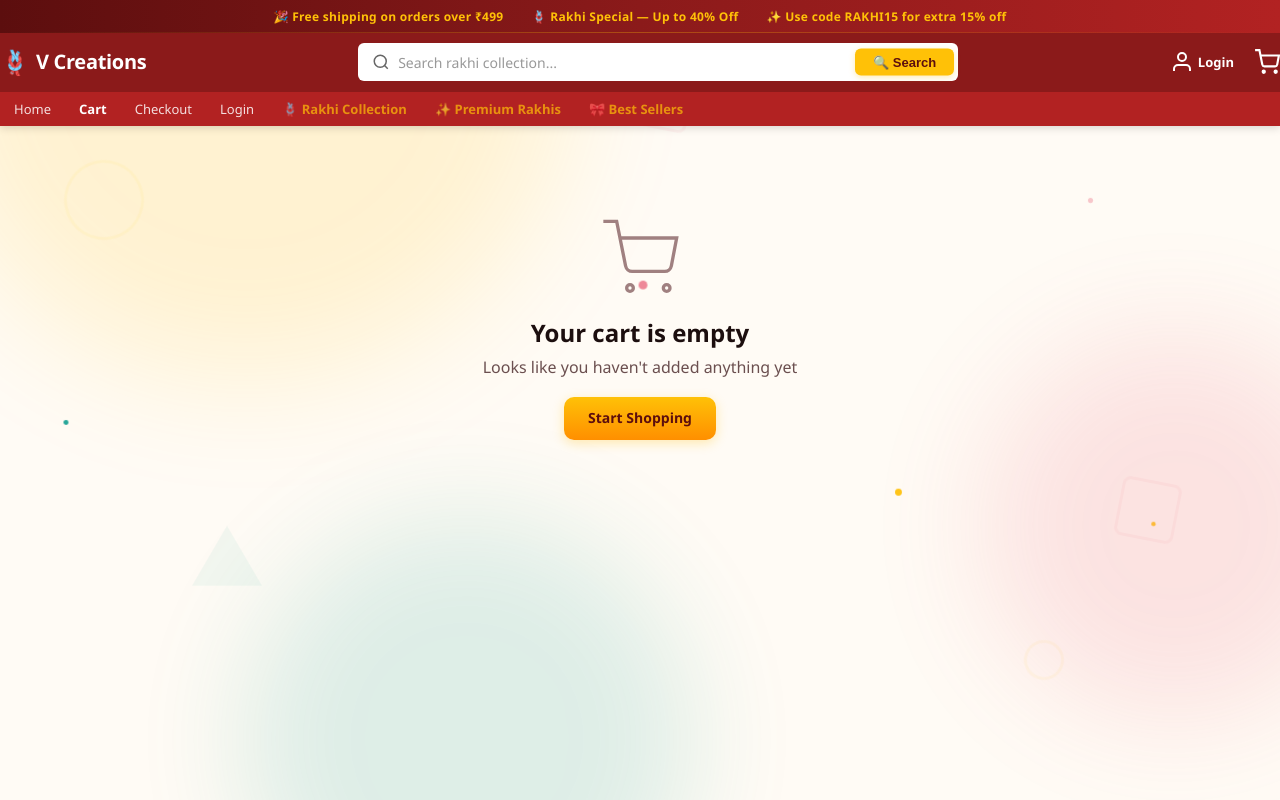
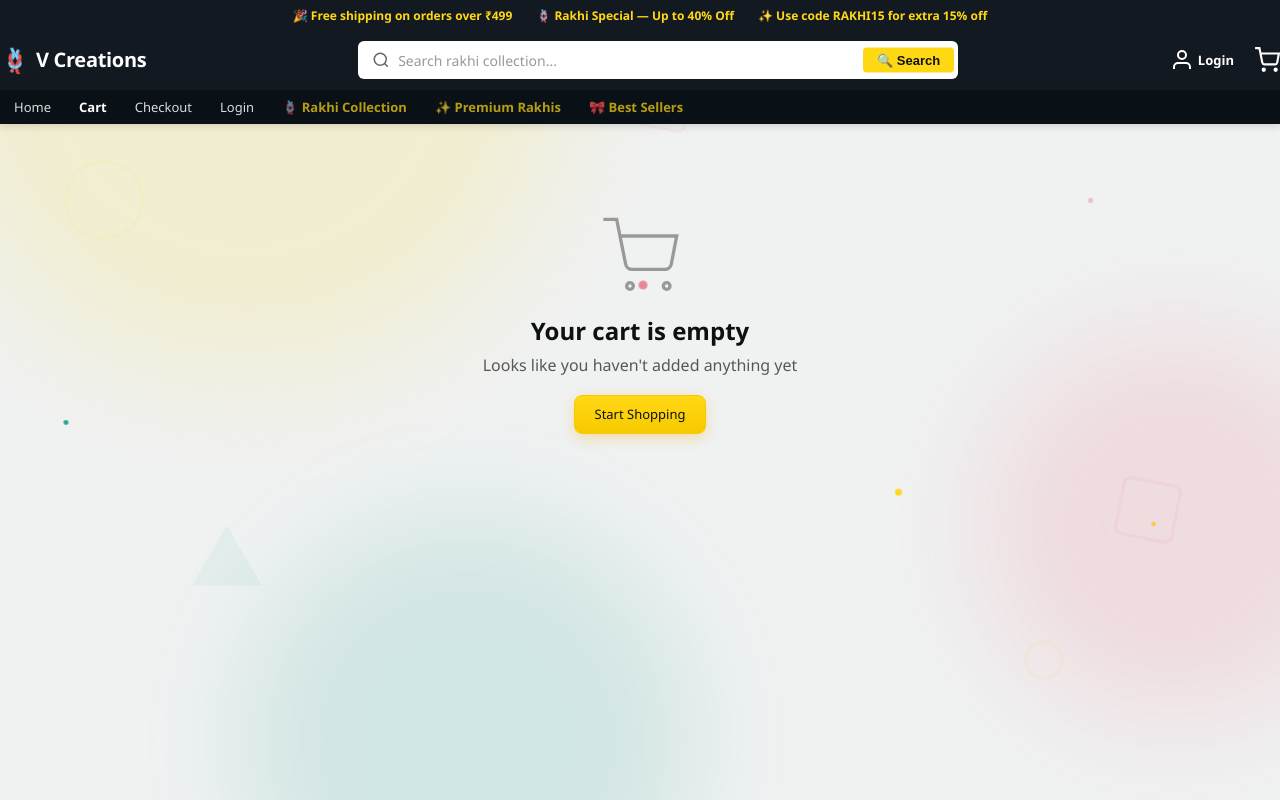
Before and after one commit to Varshith1805/v-creations, a React (Create React App) app in the folder vcreations-frontend/: page /cart in a window 1280 px wide. Built offline with nearby package versions, Linux system fonts and the light colour scheme.

Commit message:
Light Amazon/Flipkart theme - dark header, white cards, clean light UI

```diff
--- a/vcreations-frontend/src/App.css
+++ b/vcreations-frontend/src/App.css
@@ -1,25 +1,14 @@
 /* ===== Announcement Bar ===== */
 .announcement-bar {
-  background: linear-gradient(90deg, var(--c-primary-dark), var(--c-primary), var(--c-primary-light));
-  padding: 7px 16px;
+  background: var(--c-primary);
+  padding: 6px 16px;
   display: flex;
   justify-content: center;
-  gap: 28px;
+  gap: 24px;
   font-size: 12px;
   font-weight: 600;
   color: var(--c-accent);
   overflow: hidden;
-  letter-spacing: 0.3px;
-  position: relative;
-}
-
-.announcement-bar::after {
-  content: '';
-  position: absolute;
-  bottom: 0; left: 0; right: 0;
-  height: 1px;
-  background: linear-gradient(90deg, transparent, var(--c-accent), transparent);
-  opacity: 0.3;
 }
 
 /* ===== Site Header ===== */
@@ -95,16 +84,15 @@
   transform: translateY(-50%);
   background: var(--c-accent);
   border: none;
-  border-radius: 6px;
-  padding: 6px 18px;
+  border-radius: 4px;
+  padding: 5px 14px;
   font-size: 13px;
   font-weight: 700;
-  color: var(--c-primary-dark);
+  color: #0f1111;
   cursor: pointer;
   transition: all 0.15s;
-  box-shadow: 0 2px 6px rgba(255,193,7,0.3);
 }
-.search-btn:hover { background: var(--c-accent-light); transform: translateY(-50%) scale(1.02); }
+.search-btn:hover { background: var(--c-accent-light); }
 
 .header-actions {
   display: flex;
@@ -158,7 +146,7 @@
   display: flex;
   gap: 0;
   padding: 0;
-  background: var(--c-primary-light);
+  background: var(--c-primary-dark);
   overflow-x: auto;
   scrollbar-width: none;
   -ms-overflow-style: none;
@@ -186,23 +174,14 @@
 
 /* ===== Hero ===== */
 .hero {
-  background: linear-gradient(135deg, var(--c-cream) 0%, var(--c-white) 50%, var(--c-cream) 100%);
-  border-radius: 16px;
-  padding: 48px 0;
+  background: linear-gradient(180deg, #fef5e7 0%, #fdf2e9 100%);
+  border-radius: 0;
+  padding: 40px 0;
   text-align: center;
   position: relative;
   overflow: hidden;
-  margin-bottom: 32px;
-  border: 1px solid var(--c-border-light);
-  box-shadow: 0 4px 20px rgba(139,26,26,0.06);
-}
-
-.hero::before {
-  content: '';
-  position: absolute;
-  top: 0; left: 0; right: 0;
-  height: 4px;
-  background: linear-gradient(90deg, var(--c-primary), var(--c-accent), var(--c-primary));
+  margin-bottom: 24px;
+  border-bottom: 1px solid var(--c-border-light);
 }
 
 .hero h1 {
@@ -211,12 +190,12 @@
   margin-bottom: 8px;
 }
 
-.hero h1 span { color: var(--c-accent-dark); }
+.hero h1 span { color: #B12704; }
 
 .hero p {
   color: var(--c-text-secondary);
   font-size: 15px;
-  margin-bottom: 24px;
+  margin-bottom: 20px;
   max-width: 500px;
   margin-left: auto;
   margin-right: auto;
@@ -225,19 +204,18 @@
 .hero-offers {
   display: flex;
   justify-content: center;
-  gap: 10px;
+  gap: 8px;
   flex-wrap: wrap;
 }
 
 .hero-offers span {
-  padding: 8px 20px;
-  background: var(--c-white);
-  border: 1px solid var(--c-accent);
-  border-radius: 25px;
-  color: var(--c-primary);
-  font-size: 13px;
-  font-weight: 600;
-  box-shadow: 0 2px 6px rgba(255,193,7,0.15);
+  padding: 6px 16px;
+  background: white;
+  border: 1px solid var(--c-border);
+  border-radius: 20px;
+  color: var(--c-text-secondary);
+  font-size: 12px;
+  font-weight: 500;
 }
 
 /* ===== Categories ===== */
@@ -252,47 +230,36 @@
 .categories::-webkit-scrollbar { display: none; }
 
 .cat-chip {
-  padding: 8px 20px;
-  background: var(--c-surface);
-  border: 2px solid var(--c-border);
-  border-radius: 25px;
+  padding: 6px 16px;
+  background: white;
+  border: 1px solid var(--c-border);
+  border-radius: 4px;
   font-size: 13px;
-  font-weight: 600;
+  font-weight: 500;
   color: var(--c-text-secondary);
   cursor: pointer;
   white-space: nowrap;
-  transition: all 0.2s;
+  transition: all 0.15s;
   flex-shrink: 0;
 }
-.cat-chip:hover { border-color: var(--c-accent); color: var(--c-primary); background: var(--c-cream); }
-.cat-chip.active { background: var(--c-primary); color: white; border-color: var(--c-primary); box-shadow: 0 2px 8px rgba(139,26,26,0.2); }
+.cat-chip:hover { border-color: var(--c-primary); color: var(--c-primary); }
+.cat-chip.active { background: var(--c-primary); color: white; border-color: var(--c-primary); }
 
 /* ===== Section Header ===== */
 .section-header {
   display: flex;
   align-items: center;
   justify-content: space-between;
-  margin-bottom: 20px;
+  margin-bottom: 16px;
   gap: 12px;
   flex-wrap: wrap;
-  padding: 16px 0;
-  border-bottom: 2px solid var(--c-primary);
-  position: relative;
-}
-
-.section-header::after {
-  content: '';
-  position: absolute;
-  bottom: -2px; left: 0;
-  width: 80px;
-  height: 2px;
-  background: var(--c-accent);
+  padding: 12px 0;
 }
 
 .section-header h2 {
   font-size: var(--text-xl);
   color: var(--c-primary);
-  font-weight: 800;
+  font-weight: 700;
 }
 
 .search-filter {
@@ -337,19 +304,18 @@
 
 .product-card {
   background: var(--c-surface);
-  border-radius: 12px;
-  border: 1px solid var(--c-border-light);
+  border-radius: 0;
+  border: 1px solid var(--c-border);
   overflow: hidden;
-  transition: all 0.25s;
+  transition: all 0.2s;
   position: relative;
   cursor: pointer;
-  box-shadow: 0 2px 8px rgba(139,26,26,0.04);
+  box-shadow: 0 1px 3px rgba(0,0,0,0.04);
 }
 
 .product-card:hover {
-  border-color: var(--c-accent);
-  box-shadow: 0 8px 24px rgba(139,26,26,0.08);
-  transform: translateY(-3px);
+  border-color: var(--c-accent-dark);
+  box-shadow: 0 2px 12px rgba(0,0,0,0.06);
 }
 
 .product-card:hover .product-img img {
@@ -530,14 +496,13 @@
   align-items: center;
   gap: 16px;
   background: var(--c-surface);
-  border-radius: 12px;
-  padding: 20px;
+  border-radius: 0;
+  padding: 16px;
   border: 1px solid var(--c-border);
-  transition: all 0.2s;
-  box-shadow: 0 2px 8px rgba(0,0,0,0.03);
+  transition: all 0.15s;
 }
 
-.cart-item:hover { border-color: var(--c-accent); box-shadow: 0 4px 16px rgba(255,193,7,0.1); }
+.cart-item:hover { border-color: var(--c-border); }
 
 .cart-item-img {
   width: 100px;
@@ -643,13 +608,12 @@
 
 .checkout-summary {
   background: var(--c-surface);
-  border-radius: 12px;
-  padding: 24px;
+  border-radius: 0;
+  padding: 20px;
   border: 1px solid var(--c-border);
-  box-shadow: 0 2px 12px rgba(139,26,26,0.05);
 }
 
-.checkout-summary h3 { font-size: 17px; margin-bottom: 16px; padding-bottom: 12px; border-bottom: 2px solid var(--c-primary); color: var(--c-primary); }
+.checkout-summary h3 { font-size: 16px; margin-bottom: 12px; padding-bottom: 8px; border-bottom: 1px solid var(--c-border); color: var(--c-primary); }
 
 .checkout-line {
   display: flex;
@@ -703,18 +667,17 @@
 
 .admin-card {
   background: var(--c-surface);
-  border-radius: 12px;
-  padding: 24px;
+  border-radius: 0;
+  padding: 20px;
   border: 1px solid var(--c-border);
-  box-shadow: 0 2px 8px rgba(0,0,0,0.03);
 }
-.admin-card:hover { border-color: var(--c-accent); box-shadow: 0 4px 16px rgba(255,193,7,0.08); }
+.admin-card:hover { border-color: var(--c-border); }
 
 .admin-card h3 {
-  font-size: 16px;
-  margin-bottom: 16px;
-  padding-bottom: 12px;
-  border-bottom: 2px solid var(--c-primary);
+  font-size: 15px;
+  margin-bottom: 12px;
+  padding-bottom: 10px;
+  border-bottom: 1px solid var(--c-border);
   color: var(--c-primary);
 }
 
@@ -806,42 +769,41 @@
 .stagger > *:nth-child(9) { animation-delay: 0.36s; }
 .stagger > *:nth-child(10) { animation-delay: 0.4s; }
 
-/* ===== Premium Buttons ===== */
+/* ===== Amazon-style Buttons ===== */
 .btn {
   display: inline-flex;
   align-items: center;
   justify-content: center;
   gap: 6px;
-  padding: 10px 24px;
-  border: none;
-  border-radius: 10px;
+  padding: 8px 20px;
+  border: 1px solid var(--c-border);
+  border-radius: 8px;
   font-family: var(--font-sans);
-  font-size: 14px;
-  font-weight: 600;
+  font-size: 13px;
+  font-weight: 500;
   cursor: pointer;
-  transition: all 0.2s;
+  transition: all 0.15s;
   text-decoration: none;
   white-space: nowrap;
-  background: var(--c-surface);
-  color: var(--c-text);
-  box-shadow: 0 2px 8px rgba(0,0,0,0.06);
+  background: linear-gradient(180deg, #f7f8fa, #e7e9ec);
+  color: #0f1111;
 }
-.btn:hover { transform: translateY(-1px); box-shadow: 0 4px 12px rgba(0,0,0,0.1); }
+.btn:hover { background: linear-gradient(180deg, #e7e9ec, #d5d9d9); }
 
 .btn-primary {
   background: linear-gradient(180deg, var(--c-accent), var(--c-accent-dark));
-  color: var(--c-primary-dark);
-  font-weight: 700;
-  box-shadow: 0 3px 12px rgba(255,193,7,0.3);
+  border-color: var(--c-accent-dark);
+  color: #0f1111;
+  font-weight: 500;
 }
-.btn-primary:hover { background: linear-gradient(180deg, var(--c-accent-light), var(--c-accent)); box-shadow: 0 5px 18px rgba(255,193,7,0.4); }
+.btn-primary:hover { background: linear-gradient(180deg, var(--c-accent-light), var(--c-accent)); }
 
 .btn-secondary {
   background: linear-gradient(180deg, var(--c-coral), #d44a5e);
+  border-color: var(--c-coral);
   color: white;
-  box-shadow: 0 3px 12px rgba(232,93,117,0.3);
 }
-.btn-secondary:hover { background: linear-gradient(180deg, #d44a5e, #c33a4e); box-shadow: 0 5px 18px rgba(232,93,117,0.4); }
+.btn-secondary:hover { background: linear-gradient(180deg, #d44a5e, #c33a4e); }
 
 /* ===== Inputs ===== */
 .input {
--- a/vcreations-frontend/src/design-system.css
+++ b/vcreations-frontend/src/design-system.css
@@ -1,11 +1,11 @@
 :root {
-  /* Colors — Premium Rakshabandhan Theme */
-  --c-primary: #8B1A1A;
-  --c-primary-light: #B22222;
-  --c-primary-dark: #5C0E0E;
-  --c-accent: #FFC107;
-  --c-accent-light: #FFD54F;
-  --c-accent-dark: #FF8F00;
+  /* Colors — Amazon/Flipkart Light Theme */
+  --c-primary: #131921;
+  --c-primary-light: #232F3E;
+  --c-primary-dark: #0A1116;
+  --c-accent: #FFD814;
+  --c-accent-light: #FFE44D;
+  --c-accent-dark: #F7CA00;
   --c-coral: #E85D75;
   --c-coral-light: #FF8FA3;
   --c-teal: #26a69a;
@@ -13,16 +13,16 @@
   --c-cream: #FFF8E7;
   --c-cream-dark: #FFEBC2;
   --c-white: #ffffff;
-  --c-bg: #FFFBF5;
+  --c-bg: #F0F2F2;
   --c-surface: #ffffff;
-  --c-text: #1C0E0E;
-  --c-text-secondary: #6b4f4f;
-  --c-text-light: #a08080;
-  --c-border: #E8D5C4;
-  --c-border-light: #F5EDE4;
-  --c-success: #10b981;
-  --c-warning: #f59e0b;
-  --c-error: #ef4444;
+  --c-text: #0F1111;
+  --c-text-secondary: #565959;
+  --c-text-light: #999999;
+  --c-border: #D5D9D9;
+  --c-border-light: #EAECEE;
+  --c-success: #067D62;
+  --c-warning: #F69931;
+  --c-error: #D00E17;
 
   /* Spacing */
   --space-1: 4px;
```
